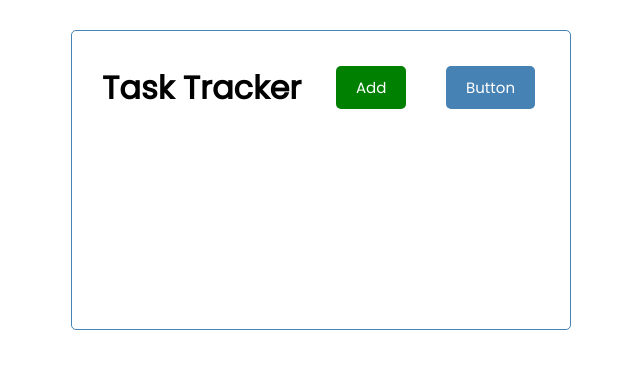
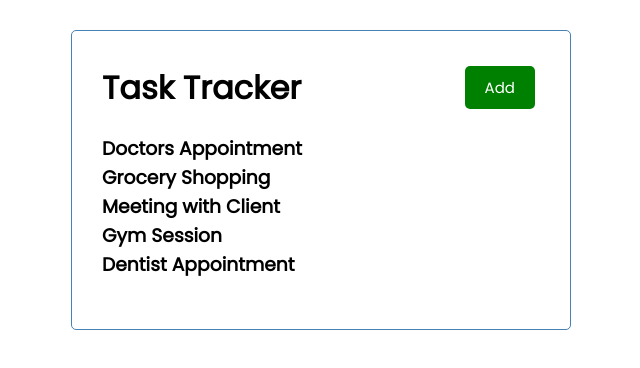
Before and after one commit to tamim36/task-tracker, a React (Create React App) app: page / in a window 1280 px wide. Shown: the top 368 px of the page, without its empty margins (319-959 px from the left). Built offline with nearby package versions, Linux system fonts and the light colour scheme.

Commit message:
adding react hook and using state

```diff
--- a/src/App.js
+++ b/src/App.js
@@ -1,9 +1,46 @@
 import Header from "./components/Header";
+import Tasks from "./components/Tasks";
+import { useState } from "react";
 
 function App() {
+
+  const [tasks, setTasks] = useState([
+    {
+        id: 1,
+        text: 'Doctors Appointment',
+        day: 'Feb 5th at 2.30 pm',
+        reminder: true,
+    },
+    {
+        id: 2,
+        text: 'Grocery Shopping',
+        day: 'Feb 6th at 10.00 am',
+        reminder: false
+    },
+    {
+        id: 3,
+        text: 'Meeting with Client',
+        day: 'Feb 7th at 3.00 pm',
+        reminder: true
+    },
+    {
+        id: 4,
+        text: 'Gym Session',
+        day: 'Feb 8th at 8.00 am',
+        reminder: false
+    },
+    {
+        id: 5,
+        text: 'Dentist Appointment',
+        day: 'Feb 9th at 11.30 am',
+        reminder: true
+    }
+  ])
+
   return (
     <div className="container">
       <Header />
+      <Tasks tasks={tasks} />
     </div>
   );
 }
--- a/src/components/Button.js
+++ b/src/components/Button.js
@@ -1,9 +1,11 @@
 import PropTypes from 'prop-types'
 import React from 'react'
 
-const Button = ({ color, text }) => {
+const Button = ({ color, text, onClickProp }) => {
   return (
-    <button className='btn' style={{backgroundColor: color}} >
+    <button onClick={onClickProp}
+    className='btn'
+    style={{backgroundColor: color}} >
         {text}
     </button>
   )
@@ -16,7 +18,8 @@ Button.defaultProps = {
 
 Button.propTypes = {
     color: PropTypes.string,
-    text: PropTypes.string
+    text: PropTypes.string,
+    onClick: PropTypes.func
 }
 
 export default Button
--- a/src/components/Header.js
+++ b/src/components/Header.js
@@ -2,13 +2,16 @@ import ProptTypes from 'prop-types'
 import Button from './Button'
 
 const Header = ({ title }) => {
+  const onClickFunc = () => {
+    console.log('Click Event')
+  }
+
   return (
     <header className='header'>
         <h1>
             { title }
         </h1>
-        <Button text={'Add'} color={'green'} />
-        <Button />
+        <Button onClickProp={onClickFunc} text={'Add'} color={'green'} />
     </header>
   )
 }
--- /dev/null
+++ b/src/components/Tasks.js
@@ -0,0 +1,14 @@
+const Tasks = ({tasks}) => {
+
+  return (
+    <>
+        {
+            tasks.map((t) => (
+            <h3 key={t.id}>{t.text}</h3>
+            ))
+        }
+    </>
+  )
+}
+
+export default Tasks
```
